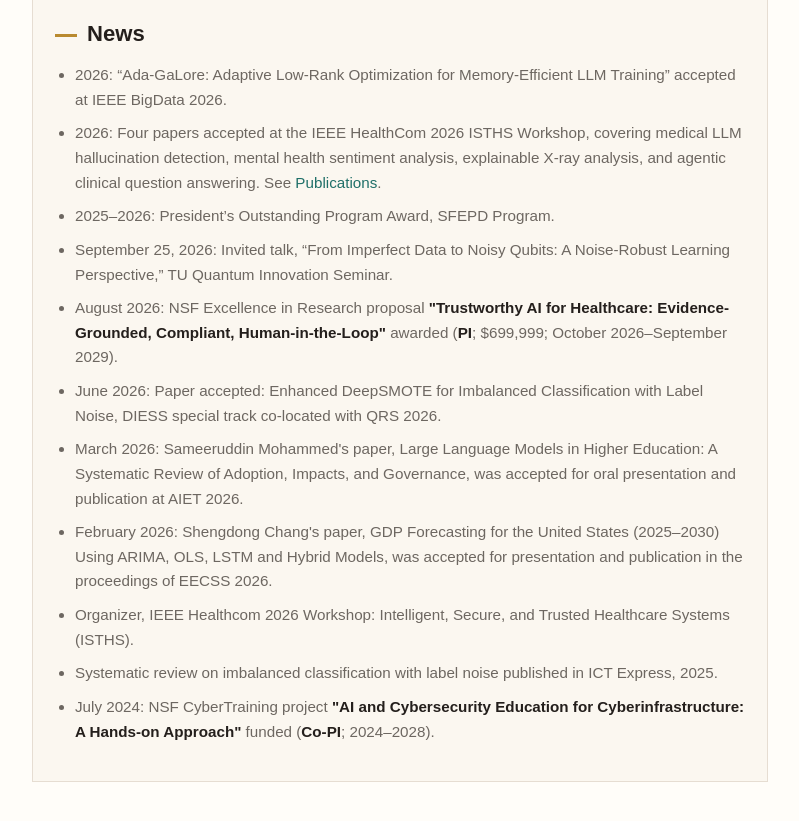
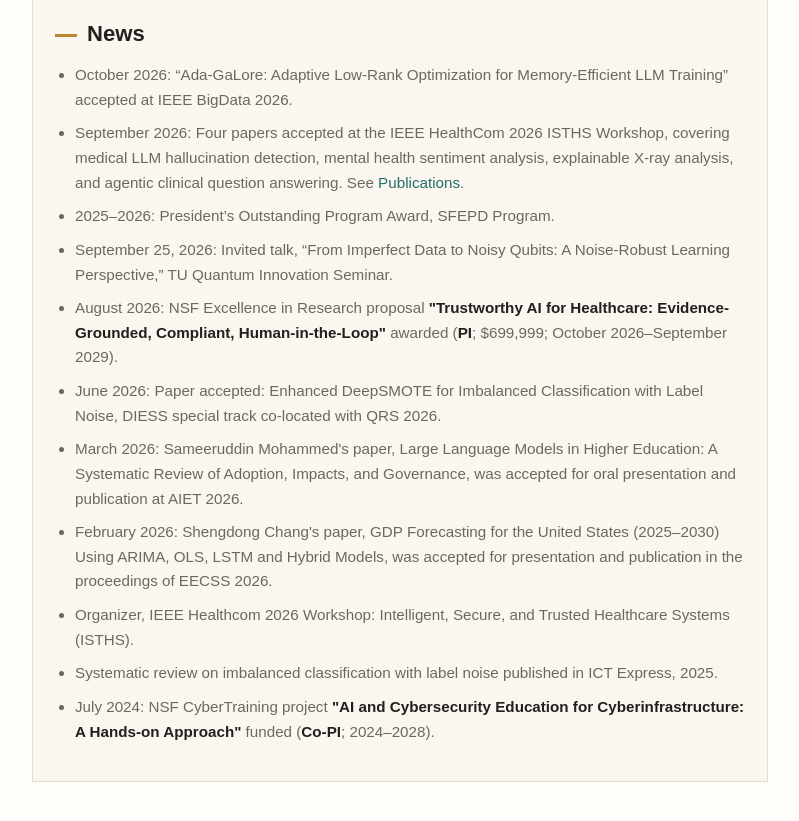
Before and after one commit to baiyun-chen/baiyun-chen.github.io, a plain HTML site: page index.html in a window 1280 px wide. Shown: the part 1222-2043 px from the top of the page, without its empty margins (412-1211 px from the left). Drawn offline with Linux system fonts and the light colour scheme.

Commit message:
Correct announcement dates for BigData and HealthCom acceptances

```diff
--- a/index.html
+++ b/index.html
@@ -94,8 +94,8 @@
         <section class="news-box">
           <h2>News</h2>
           <ul class="news-list">
-            <li>2026: “Ada-GaLore: Adaptive Low-Rank Optimization for Memory-Efficient LLM Training” accepted at IEEE BigData 2026.</li>
-            <li>2026: Four papers accepted at the IEEE HealthCom 2026 ISTHS Workshop, covering medical LLM hallucination detection, mental health sentiment analysis, explainable X-ray analysis, and agentic clinical question answering. See <a href="publications.html">Publications</a>.</li>
+            <li>October 2026: “Ada-GaLore: Adaptive Low-Rank Optimization for Memory-Efficient LLM Training” accepted at IEEE BigData 2026.</li>
+            <li>September 2026: Four papers accepted at the IEEE HealthCom 2026 ISTHS Workshop, covering medical LLM hallucination detection, mental health sentiment analysis, explainable X-ray analysis, and agentic clinical question answering. See <a href="publications.html">Publications</a>.</li>
             <li>2025–2026: President’s Outstanding Program Award, SFEPD Program.</li>
             <li>September 25, 2026: Invited talk, “From Imperfect Data to Noisy Qubits: A Noise-Robust Learning Perspective,” TU Quantum Innovation Seminar.</li>
             <li>August 2026: NSF Excellence in Research proposal <strong>"Trustworthy AI for Healthcare: Evidence-Grounded, Compliant, Human-in-the-Loop"</strong> awarded (<strong>PI</strong>; $699,999; October 2026–September 2029).</li>
```
